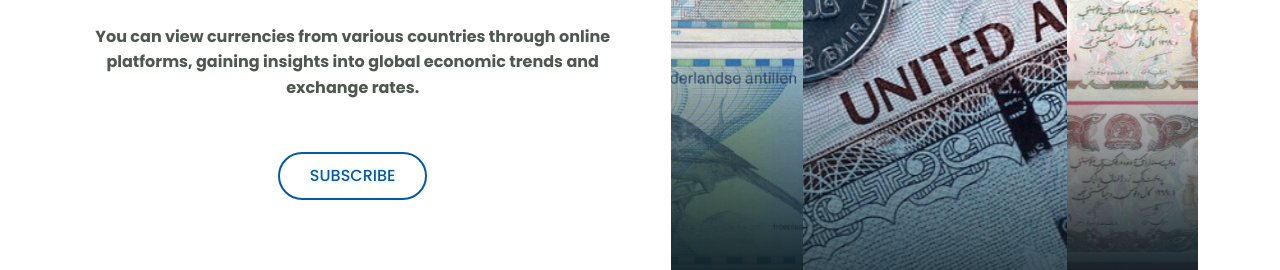
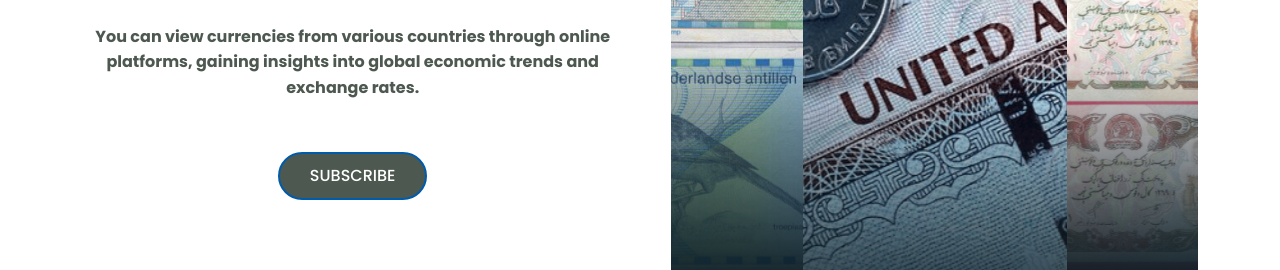
Before and after one commit to ZilkyX/Final-Project-WebDev, a website: page index.html in a window 1280 px wide. In both pictures the pointer is over the link "SUBSCRIBE". Shown: the part 530-800 px from the top of the page. Drawn offline with nearby package versions, Linux system fonts and the light colour scheme.

Commit message:
added styles in Home

```diff
--- a/style.css
+++ b/style.css
@@ -539,7 +539,8 @@
 
 main > div > a:hover {
   border: 0.125rem solid #005baa;
-  color: #005baa;
+  background-color: var(--primary-text-color);
+  color: #fff;
 }
 
 .swiper {
```
